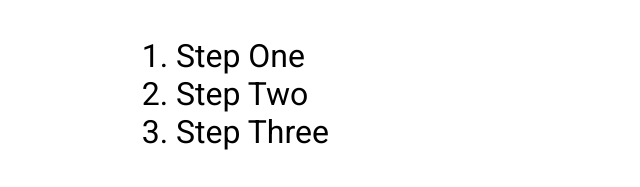
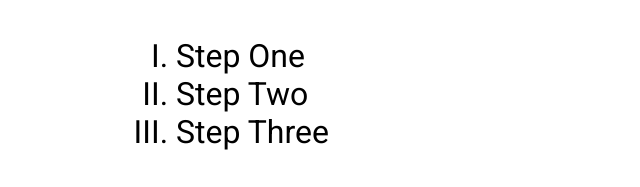
Before and after one commit to Anuvab-Chakraborty/css_project, a plain HTML site: page css notes/css styling lists/index.html in a window 1280 px wide. Shown: the part 293-480 px from the top of the page, 0-640 px from the left. Drawn offline with Linux system fonts and the light colour scheme.

Commit message:
styling lists starter.

```diff
--- a/css notes/css styling lists/styling lists.css
+++ b/css notes/css styling lists/styling lists.css
@@ -5,3 +5,7 @@ body {
   font-size: 2rem;
   font-family: "Roboto", sans-serif;
 }
+
+ol{
+  list-style:upper-roman;
+}
```
Also changed, not shown: css notes/notes.txt.
